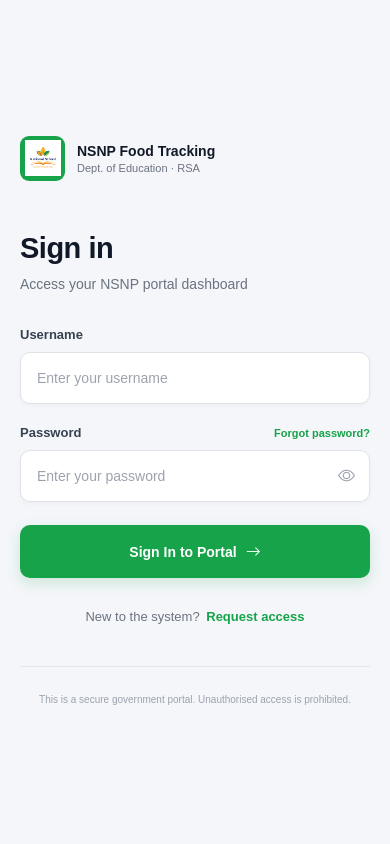
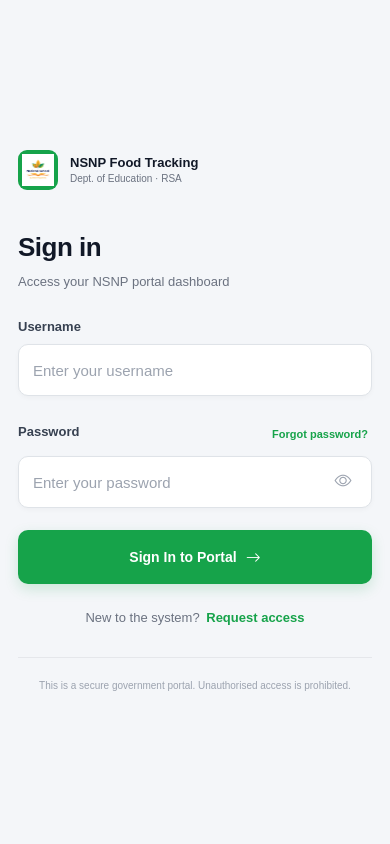
Before and after one commit to Karabo-mokena/nsnp-food-tracking, a Django app: page / in a window 390 px wide. Run offline with Django 5.2, Linux system fonts and the light colour scheme.

Commit message:
Enhance CSS for responsive layout and styling
Updated styles for responsive design and improved layout.

```diff
--- a/projectApp/static/css/style.css
+++ b/projectApp/static/css/style.css
@@ -2,6 +2,11 @@
     box-sizing: border-box;
     margin: 0;
     padding: 0;
+}
+
+html,
+body {
+    overflow-x: hidden;
 }
 
 body {
@@ -10,16 +15,18 @@ body {
     color: #1f2937;
 }
 
+/* ============== PAGE LAYOUT ============== */
+
 .login-page {
     min-height: 100vh;
     display: flex;
-    overflow: hidden;
 }
+
+/* ============== BRAND PANEL (LEFT) ============== */
 
 .login-brand-panel {
     width: 580px;
     min-width: 580px;
-    height: 100vh;
     position: relative;
     overflow: hidden;
     background-image:
@@ -36,7 +43,7 @@ body {
 .brand-content {
     position: relative;
     z-index: 2;
-    height: 100%;
+    min-height: 100vh;
     padding: 42px 52px;
     display: flex;
     flex-direction: column;
@@ -58,6 +65,7 @@ body {
     align-items: center;
     justify-content: center;
     overflow: hidden;
+    flex-shrink: 0;
 }
 
 .logo-container img {
@@ -191,6 +199,8 @@ body {
     border: 2px solid rgba(255, 255, 255, 0.1);
 }
 
+/* ============== FORM PANEL (RIGHT) ============== */
+
 .login-form-panel {
     flex: 1;
     min-width: 0;
@@ -226,6 +236,8 @@ body {
     line-height: 1.5;
 }
 
+/* ============== MESSAGES ============== */
+
 .login-error,
 .login-success {
     display: flex;
@@ -236,6 +248,7 @@ body {
     border-radius: 11px;
     font-size: 13px;
     line-height: 1.5;
+    word-wrap: break-word;
 }
 
 .login-error {
@@ -247,6 +260,7 @@ body {
     color: #ef4444;
     font-size: 17px;
     margin-top: 1px;
+    flex-shrink: 0;
 }
 
 .login-error p {
@@ -262,11 +276,14 @@ body {
     color: #22c55e;
     font-size: 17px;
     margin-top: 1px;
+    flex-shrink: 0;
 }
 
 .login-success p {
     color: #166534;
 }
+
+/* ============== FORM ============== */
 
 .login-form {
     display: flex;
@@ -328,11 +345,16 @@ body {
     font-size: 11px;
     font-weight: 600;
     cursor: pointer;
-    margin-bottom: 10px;
+    padding: 8px 4px;
+    min-height: 36px;
+    margin-bottom: 4px;
+    border-radius: 6px;
+    transition: 0.2s ease;
 }
 
 .forgot-password:hover {
     color: #15803d;
+    background: #f0fdf4;
 }
 
 .password-input {
@@ -356,10 +378,15 @@ body {
     display: flex;
     align-items: center;
     justify-content: center;
+    width: 36px;
+    height: 36px;
+    border-radius: 8px;
+    transition: 0.2s ease;
 }
 
 .password-toggle:hover {
     color: #4b5563;
+    background: #f3f4f6;
 }
 
 .login-button {
@@ -390,6 +417,8 @@ body {
 .login-button i {
     font-size: 15px;
 }
+
+/* ============== BOTTOM LINKS ============== */
 
 .register-link {
     margin-top: 31px;
@@ -429,7 +458,10 @@ body {
     display: none;
 }
 
+/* ============== RESPONSIVE ============== */
+
 @media (max-width: 1100px) {
+
     .login-brand-panel {
         width: 500px;
         min-width: 500px;
@@ -449,6 +481,8 @@ body {
 }
 
 @media (max-width: 850px) {
+
+    /* Hide brand panel; show mobile brand */
     .login-brand-panel {
         display: none;
     }
@@ -462,7 +496,7 @@ body {
         display: flex;
         align-items: center;
         gap: 12px;
-        margin-bottom: 65px;
+        margin-bottom: 55px;
     }
 
     .mobile-logo {
@@ -474,6 +508,7 @@ body {
         align-items: center;
         justify-content: center;
         overflow: hidden;
+        flex-shrink: 0;
     }
 
     .mobile-logo img {
@@ -494,26 +529,147 @@ body {
         color: #6b7280;
         font-size: 11px;
     }
+
+    /* Bigger touch targets */
+    .form-group input {
+        height: 54px;
+        font-size: 15px;
+    }
+
+    .login-button {
+        height: 56px;
+        font-size: 15px;
+    }
 }
 
 @media (max-width: 480px) {
+
     .login-form-panel {
-        padding: 25px 20px;
+        padding: 24px 18px;
     }
 
     .mobile-brand {
-        margin-bottom: 50px;
+        margin-bottom: 42px;
+    }
+
+    .mobile-logo {
+        width: 40px;
+        height: 40px;
+    }
+
+    .mobile-logo img {
+        width: 32px;
+        height: 32px;
+    }
+
+    .mobile-brand strong {
+        font-size: 13px;
+    }
+
+    .mobile-brand span {
+        font-size: 10px;
     }
 
     .login-heading {
-        margin-bottom: 32px;
+        margin-bottom: 28px;
     }
 
     .login-heading h2 {
-        font-size: 29px;
+        font-size: 26px;
+    }
+
+    .login-heading p {
+        font-size: 13px;
     }
 
     .login-form {
-        gap: 21px;
+        gap: 20px;
+    }
+
+    .form-group input {
+        height: 52px;
+        font-size: 15px;
+        padding: 0 14px;
+    }
+
+    .password-input input {
+        padding-right: 48px;
+    }
+
+    .password-toggle {
+        right: 10px;
+        width: 38px;
+        height: 38px;
+    }
+
+    .login-button {
+        height: 54px;
+        font-size: 14px;
+    }
+
+    .register-link {
+        margin-top: 26px;
+    }
+
+    .security-notice {
+        margin-top: 32px;
+        padding-top: 20px;
     }
 }
+
+/* Ultra-small phones (320–360px) */
+@media (max-width: 360px) {
+
+    .login-form-panel {
+        padding: 20px 14px;
+    }
+
+    .mobile-brand {
+        margin-bottom: 36px;
+        gap: 10px;
+    }
+
+    .mobile-logo {
+        width: 36px;
+        height: 36px;
+    }
+
+    .mobile-logo img {
+        width: 28px;
+        height: 28px;
+    }
+
+    .login-heading {
+        margin-bottom: 24px;
+    }
+
+    .login-heading h2 {
+        font-size: 23px;
+    }
+
+    .login-heading p {
+        font-size: 12px;
+    }
+
+    .form-group label {
+        font-size: 12px;
+    }
+
+    .form-group input {
+        height: 50px;
+        font-size: 14px;
+    }
+
+    .login-button {
+        height: 52px;
+        font-size: 13px;
+    }
+
+    .register-link p {
+        font-size: 12px;
+    }
+
+    .security-notice p {
+        font-size: 9.5px;
+    }
+}
```
